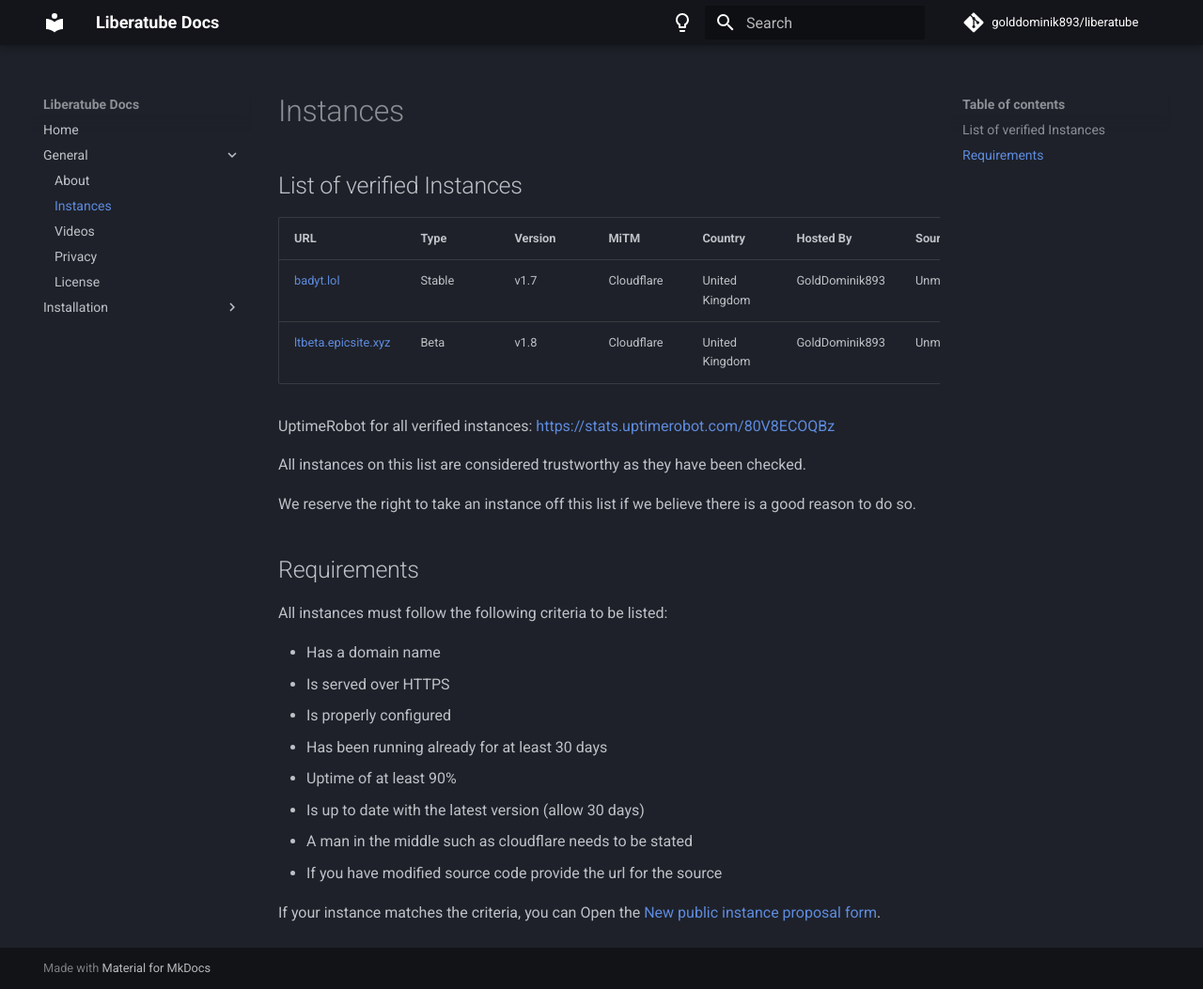
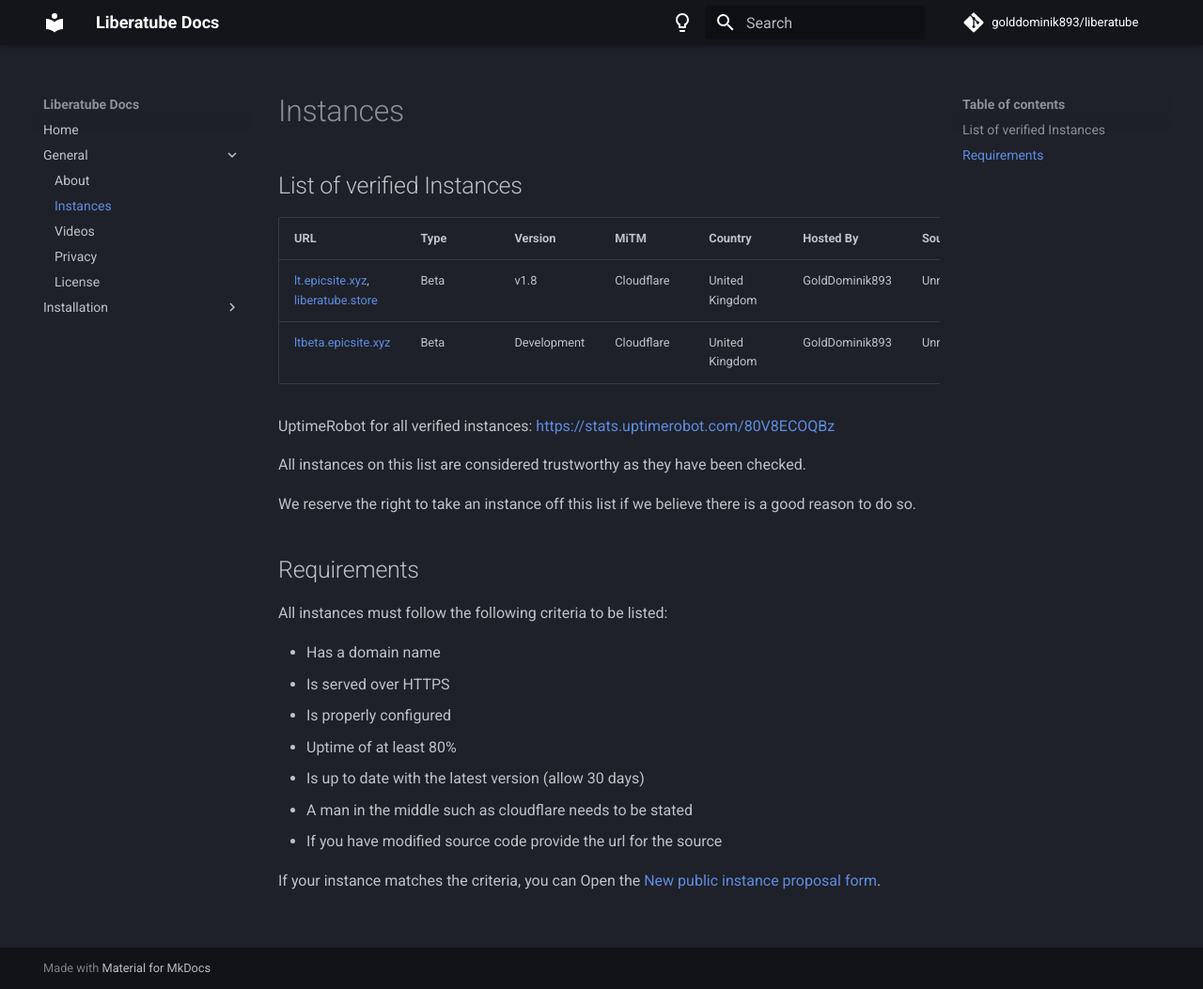
Before and after one commit to GoldDominik893/liberatube-docs, an MkDocs documentation site: the page built from docs/general/2.instances.md, in a window 1280 px wide and 1053 px high. Shown: the whole window at 94% size. Built offline with MkDocs 1.6.1 and Material for MkDocs 9.7.7, drawn with Linux system fonts in a browser that asks for light colours; comment, search, counter and statistics services are not loaded.

Commit message:
Update instances

```diff
--- a/docs/general/2.instances.md
+++ b/docs/general/2.instances.md
@@ -4,8 +4,8 @@
 
 |URL|Type|Version|MiTM|Country|Hosted By|Source|
 |---|---|---|---|---|---|---|
-|[badyt.lol](//badyt.lol)|Stable|v1.7|Cloudflare|United Kingdom|GoldDominik893|Unmodified|
-|[ltbeta.epicsite.xyz](//ltbeta.epicsite.xyz)|Beta|v1.8|Cloudflare|United Kingdom|GoldDominik893|Unmodified|
+|[lt.epicsite.xyz](//lt.epicsite.xyz), [liberatube.store](//liberatube.store)|Beta|v1.8|Cloudflare|United Kingdom|GoldDominik893|Unmodified|
+|[ltbeta.epicsite.xyz](//ltbeta.epicsite.xyz)|Beta|Development|Cloudflare|United Kingdom|GoldDominik893|Unmodified|
 
 UptimeRobot for all verified instances: [https://stats.uptimerobot.com/80V8ECOQBz](https://stats.uptimerobot.com/80V8ECOQBz)
 
@@ -20,8 +20,7 @@
 - Has a domain name
 - Is served over HTTPS
 - Is properly configured
-- Has been running already for at least 30 days
-- Uptime of at least 90%
+- Uptime of at least 80%
 - Is up to date with the latest version (allow 30 days)
 - A man in the middle such as cloudflare needs to be stated
 - If you have modified source code provide the url for the source
```
